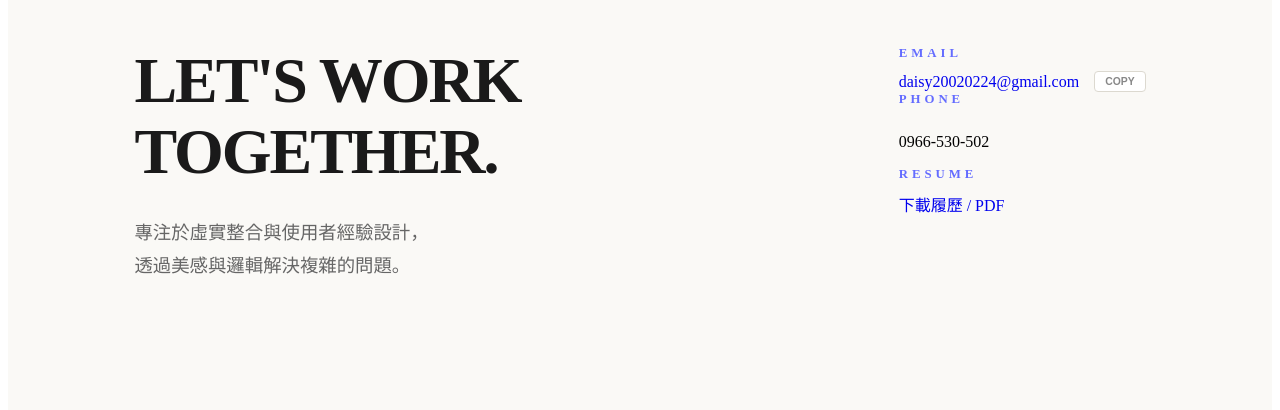
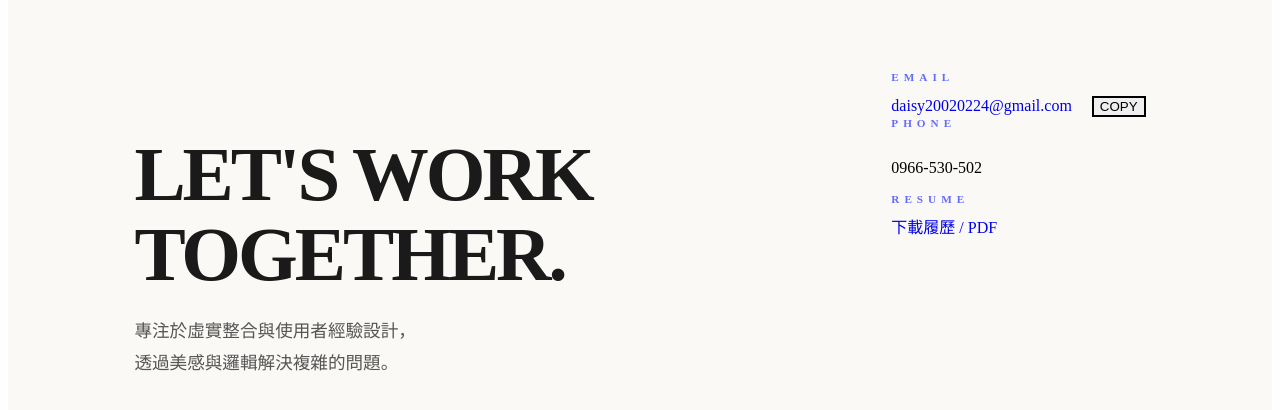
Before and after one commit to 20020224-qun/my-portfolio-react, a React (Vite) app: page / in a window 1280 px wide. Shown: the part 4979-5389 px from the top of the page. Built offline with nearby package versions, Linux system fonts and the light colour scheme.

Commit message:
Update style.css

```diff
--- a/src/assets/style.css
+++ b/src/assets/style.css
@@ -712,14 +712,14 @@ html {
 }
 
 /* ==============================
-   5. 聯絡區塊 (溫暖米色版本 - 修正版)
+   5. 聯絡區塊 (美感平衡最終版)
 ============================== */
 
 #contact {
-    padding: 140px 10% !important;
-    background-color: #faf9f6 !important; /* 確保背景是米色 */
-    color: #333333;
-    min-height: 60vh;
+    padding: 160px 10% !important; /* 增加上下留白，更有高級感 */
+    background-color: #faf9f6 !important;
+    color: #1a1a1a;
+    min-height: 70vh;
     display: flex;
     align-items: center;
 }
@@ -727,106 +727,130 @@ html {
 .contact-container {
     display: flex;
     justify-content: space-between;
-    align-items: flex-start;
-    max-width: 1200px;
+    align-items: stretch; /* 讓左右兩欄高度一致，方便分隔線顯示 */
+    max-width: 1300px;
     margin: 0 auto;
     width: 100%;
-    gap: 80px;
+    gap: 0; /* 透過 padding 控制間距 */
 }
 
-/* 🚀 這裡修正：將 .contact-brand 改為 .contact-visual (對應你的 App.js) */
+/* 左側：大標題區塊 */
 .contact-visual {
-    flex: 1.2;
-    text-align: left; /* 強制靠左 */
+    flex: 1;
+    padding-right: 80px;
+    display: flex;
+    flex-direction: column;
+    justify-content: center;
 }
 
 .contact-title {
-    font-size: clamp(3rem, 5vw, 4.2rem) !important; /* 使用響應式字體 */
+    font-size: clamp(3.2rem, 6vw, 4.8rem) !important;
     font-weight: 900;
-    line-height: 1.1;
-    letter-spacing: -2px;
-    color: #1a1a1a !important; /* 確保是大標題深色 */
-    margin-bottom: 30px;
-    margin-top: 0;
+    line-height: 1.05;
+    letter-spacing: -3px;
+    color: #1a1a1a !important;
+    margin-bottom: 20px; /* 縮小與下方文字間距 */
 }
 
 .contact-statement {
-    font-size: 1.15rem;
-    color: #666 !important;
+    font-size: 1.1rem;
+    color: #555 !important;
     line-height: 1.8;
-    margin-top: 10px;
+    max-width: 400px;
 }
 
-/* 右側聯絡細節 */
+/* 右側：聯絡細節區塊 */
 .contact-info {
     flex: 1;
+    padding-left: 80px;
     display: flex;
     flex-direction: column;
-    gap: 50px;
-    padding-left: 60px;
-    border-left: 1px solid #e0ddd5;
+    justify-content: center;
+    gap: 45px;
+    border-left: 1px solid #dcd9d0; /* 🚀 垂直分隔線：簡約、淡雅 */
 }
 
 .info-item {
     display: flex;
     flex-direction: column;
-    gap: 10px;
+    gap: 8px;
 }
 
 .info-label {
-    font-size: 0.8rem;
-    letter-spacing: 4px;
+    font-size: 0.7rem;
+    letter-spacing: 5px; /* 拉大字間距，營造標籤感 */
     color: #646cff !important;
     font-weight: 800;
+    margin-bottom: 5px;
 }
 
+/* 🚀 強化重點資訊：一眼就能看清 */
 .info-link, .info-text {
-    font-size: 1.5rem;
-    color: #222 !important;
+    font-size: 1.8rem; /* 放大字體 */
+    color: #1a1a1a !important;
     text-decoration: none;
-    font-weight: 600;
+    font-weight: 700; /* 加粗 */
     transition: all 0.3s ease;
     display: inline-block;
+    line-height: 1.2;
 }
 
 .info-link:hover {
     color: #646cff !important;
-    transform: translateX(8px);
+    transform: translateX(10px);
+}
+
+/* 下載履歷特別樣式 */
+.download-link {
+    border-bottom: 2px solid transparent;
+}
+.download-link:hover {
+    border-bottom: 2px solid #646cff;
 }
 
 .email-row {
     display: flex;
-    align-items: center;
-    gap: 15px;
+    align-items: baseline;
+    gap: 20px;
+    flex-wrap: wrap;
 }
 
+/* 簡約版複製按鈕 */
 .copy-btn {
-    background: #ffffff;
+    background: transparent;
     border: 1px solid #dcd9d0;
-    color: #888;
-    padding: 4px 10px;
+    color: #999;
+    padding: 3px 10px;
     border-radius: 4px;
-    font-size: 0.65rem;
+    font-size: 0.6rem;
     font-weight: 700;
+    letter-spacing: 1px;
     cursor: pointer;
+    transition: all 0.2s;
+}
+
+.copy-btn:hover {
+    border-color: #646cff;
+    color: #646cff;
 }
 
 .copy-btn.copied {
     background: #646cff;
     color: white;
+    border-color: #646cff;
 }
 
-/* 手機版適應 */
+/* 手機版適應：分隔線變橫線 */
 @media (max-width: 992px) {
-    .contact-container {
-        flex-direction: column;
-        gap: 50px;
-    }
+    #contact { padding: 100px 8% !important; }
+    .contact-container { flex-direction: column; }
+    .contact-visual { padding-right: 0; margin-bottom: 60px; }
     .contact-info {
         padding-left: 0;
         border-left: none;
-        border-top: 1px solid #e0ddd5;
-        padding-top: 40px;
+        border-top: 1px solid #dcd9d0;
+        padding-top: 60px;
     }
+    .info-link, .info-text { font-size: 1.4rem; }
 }
 }
```
